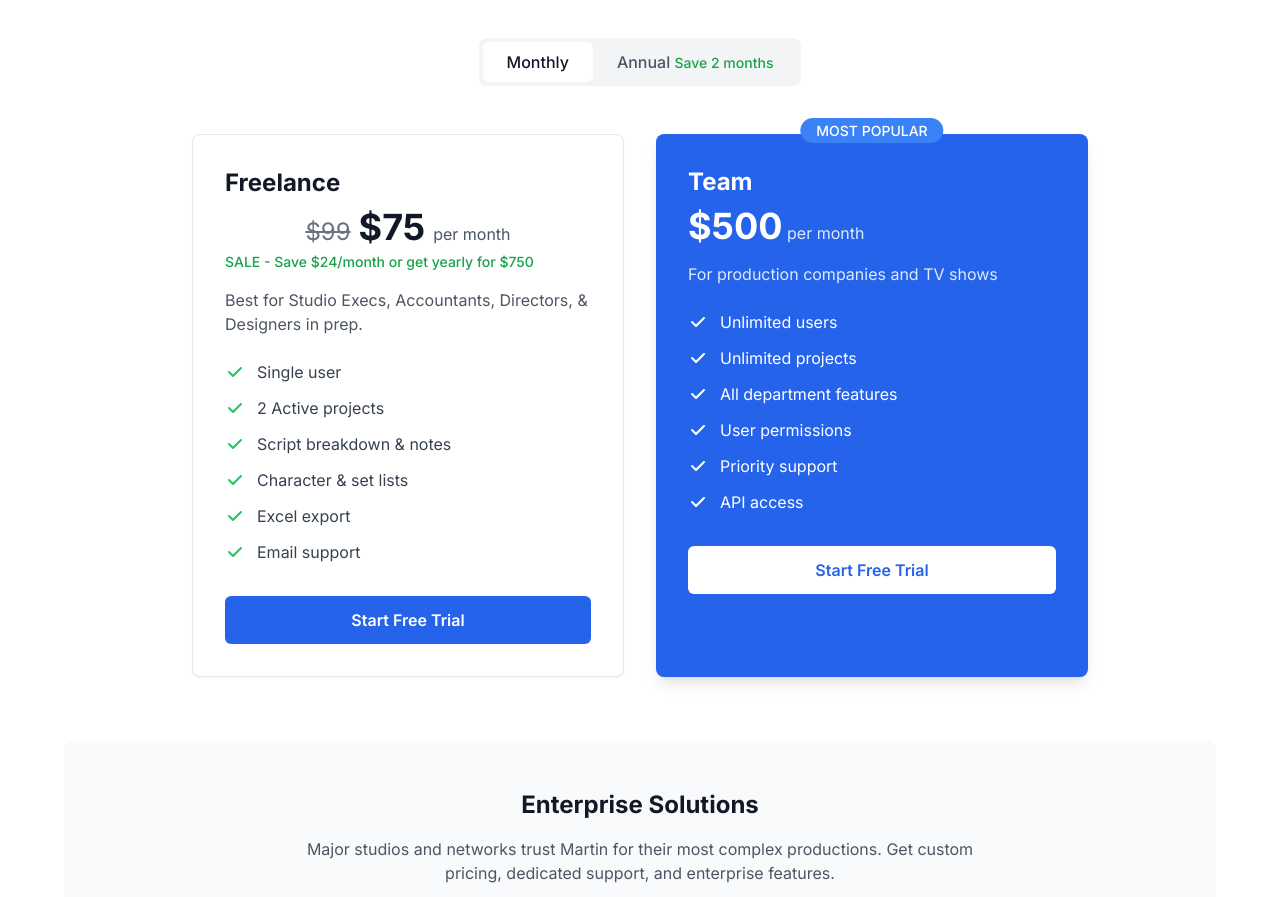
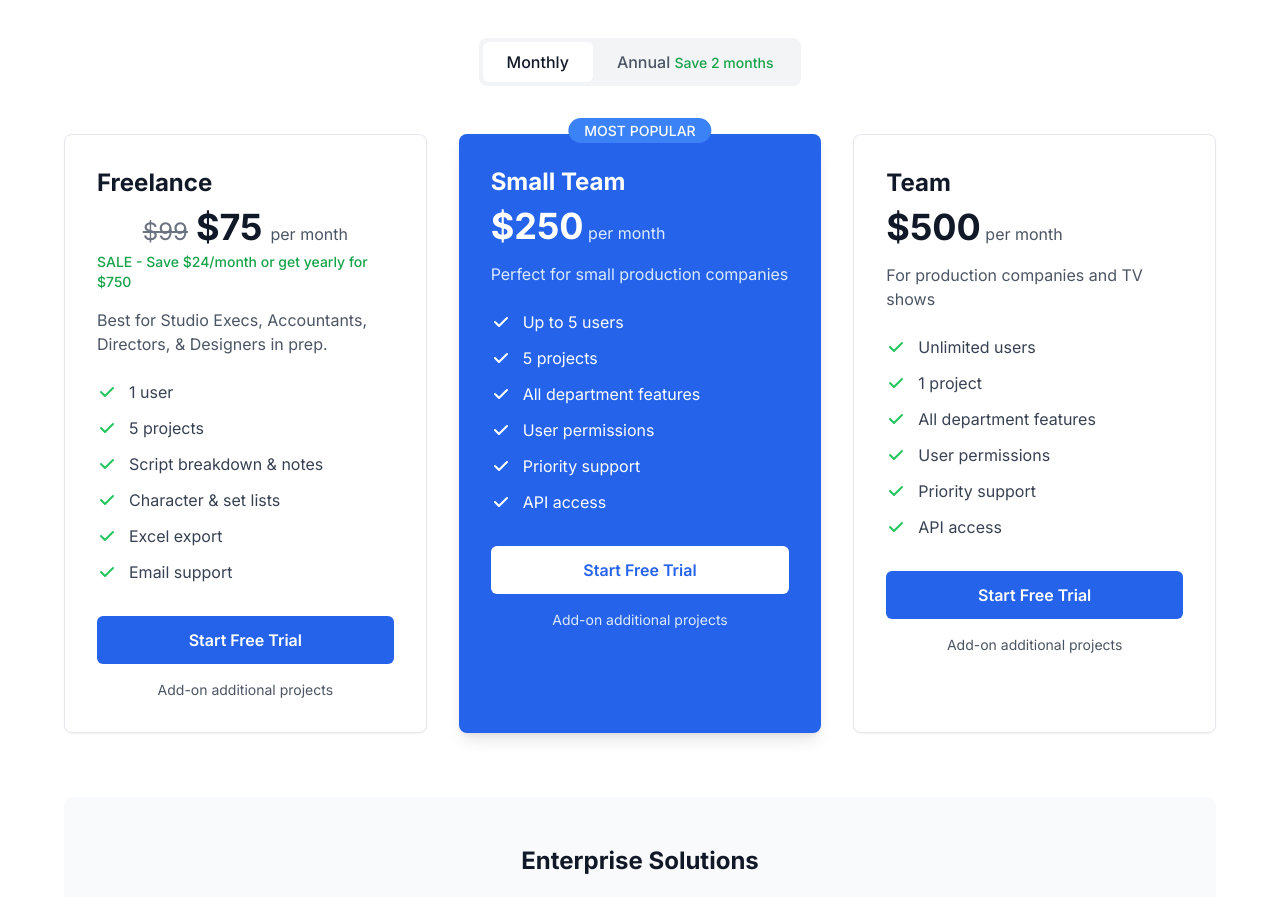
Before and after one commit to JJCinergy/martin-marketing-site, a Next.js app: page / in a window 1280 px wide. Shown: the part 2460-3357 px from the top of the page. Built offline with nearby package versions, Linux system fonts and the light colour scheme.

Commit message:
Update pricing tiers to Freelance, Small Team, and Team with Outseta links

```diff
--- a/components/sections/Pricing.tsx
+++ b/components/sections/Pricing.tsx
@@ -24,7 +24,7 @@ export default function Pricing() {
         </div>
 
         {/* Pricing Cards */}
-        <div className="grid grid-cols-1 md:grid-cols-2 gap-8 max-w-4xl mx-auto mb-16">
+        <div className="grid grid-cols-1 md:grid-cols-3 gap-8 max-w-6xl mx-auto mb-16">
           {/* Freelance Plan */}
           <div className="bg-white p-8 rounded-lg shadow-sm border border-gray-200">
             <h3 className="text-2xl font-bold text-gray-900 mb-2">Freelance</h3>
@@ -42,13 +42,13 @@ export default function Pricing() {
                 <svg className="w-5 h-5 text-green-500 mr-3 mt-0.5" fill="currentColor" viewBox="0 0 20 20">
                   <path fillRule="evenodd" d="M16.707 5.293a1 1 0 010 1.414l-8 8a1 1 0 01-1.414 0l-4-4a1 1 0 011.414-1.414L8 12.586l7.293-7.293a1 1 0 011.414 0z" clipRule="evenodd" />
                 </svg>
-                <span className="text-gray-700">Single user</span>
+                <span className="text-gray-700">1 user</span>
               </li>
               <li className="flex items-start">
                 <svg className="w-5 h-5 text-green-500 mr-3 mt-0.5" fill="currentColor" viewBox="0 0 20 20">
                   <path fillRule="evenodd" d="M16.707 5.293a1 1 0 010 1.414l-8 8a1 1 0 01-1.414 0l-4-4a1 1 0 011.414-1.414L8 12.586l7.293-7.293a1 1 0 011.414 0z" clipRule="evenodd" />
                 </svg>
-                <span className="text-gray-700">2 Active projects</span>
+                <span className="text-gray-700">5 projects</span>
               </li>
               <li className="flex items-start">
                 <svg className="w-5 h-5 text-green-500 mr-3 mt-0.5" fill="currentColor" viewBox="0 0 20 20">
@@ -75,36 +75,37 @@ export default function Pricing() {
                 <span className="text-gray-700">Email support</span>
               </li>
             </ul>
-            <button className="w-full bg-blue-600 text-white py-3 px-6 rounded-md font-semibold hover:bg-blue-700 transition-colors">
+            <a href="https://martin-digital-inc.outseta.com/auth?widgetMode=register&planUid=DmwBvrW4&planPaymentTerm=month&skipPlanOptions=true#o-anonymous" className="block w-full bg-blue-600 text-white py-3 px-6 rounded-md font-semibold hover:bg-blue-700 transition-colors text-center">
               Start Free Trial
-            </button>
+            </a>
+            <p className="text-sm text-gray-600 text-center mt-4">Add-on additional projects</p>
           </div>
 
-          {/* Team Plan */}
+          {/* Small Team Plan */}
           <div className="relative bg-blue-600 p-8 rounded-lg shadow-lg">
             <div className="absolute -top-4 left-1/2 transform -translate-x-1/2">
               <span className="bg-blue-500 text-white px-4 py-1 rounded-full text-sm font-medium uppercase">
                 Most Popular
               </span>
             </div>
-            <h3 className="text-2xl font-bold text-white mb-2">Team</h3>
+            <h3 className="text-2xl font-bold text-white mb-2">Small Team</h3>
             <div className="mb-4">
-              <span className="text-4xl font-bold text-white">$500</span>
+              <span className="text-4xl font-bold text-white">$250</span>
               <span className="text-blue-100"> per month</span>
             </div>
-            <p className="text-blue-100 mb-6">For production companies and TV shows</p>
+            <p className="text-blue-100 mb-6">Perfect for small production companies</p>
             <ul className="space-y-3 mb-8">
               <li className="flex items-start">
                 <svg className="w-5 h-5 text-white mr-3 mt-0.5" fill="currentColor" viewBox="0 0 20 20">
                   <path fillRule="evenodd" d="M16.707 5.293a1 1 0 010 1.414l-8 8a1 1 0 01-1.414 0l-4-4a1 1 0 011.414-1.414L8 12.586l7.293-7.293a1 1 0 011.414 0z" clipRule="evenodd" />
                 </svg>
-                <span className="text-white">Unlimited users</span>
+                <span className="text-white">Up to 5 users</span>
               </li>
               <li className="flex items-start">
                 <svg className="w-5 h-5 text-white mr-3 mt-0.5" fill="currentColor" viewBox="0 0 20 20">
                   <path fillRule="evenodd" d="M16.707 5.293a1 1 0 010 1.414l-8 8a1 1 0 01-1.414 0l-4-4a1 1 0 011.414-1.414L8 12.586l7.293-7.293a1 1 0 011.414 0z" clipRule="evenodd" />
                 </svg>
-                <span className="text-white">Unlimited projects</span>
+                <span className="text-white">5 projects</span>
               </li>
               <li className="flex items-start">
                 <svg className="w-5 h-5 text-white mr-3 mt-0.5" fill="currentColor" viewBox="0 0 20 20">
@@ -131,9 +132,62 @@ export default function Pricing() {
                 <span className="text-white">API access</span>
               </li>
             </ul>
-            <button className="w-full bg-white text-blue-600 py-3 px-6 rounded-md font-semibold hover:bg-gray-50 transition-colors">
+            <a href="https://martin-digital-inc.outseta.com/auth?widgetMode=register&planUid=pWrYJg9n&planPaymentTerm=month&skipPlanOptions=true#o-anonymous" className="block w-full bg-white text-blue-600 py-3 px-6 rounded-md font-semibold hover:bg-gray-50 transition-colors text-center">
               Start Free Trial
-            </button>
+            </a>
+            <p className="text-sm text-blue-100 text-center mt-4">Add-on additional projects</p>
+          </div>
+
+          {/* Team Plan */}
+          <div className="bg-white p-8 rounded-lg shadow-sm border border-gray-200">
+            <h3 className="text-2xl font-bold text-gray-900 mb-2">Team</h3>
+            <div className="mb-4">
+              <span className="text-4xl font-bold text-gray-900">$500</span>
+              <span className="text-gray-600"> per month</span>
+            </div>
+            <p className="text-gray-600 mb-6">For production companies and TV shows</p>
+            <ul className="space-y-3 mb-8">
+              <li className="flex items-start">
+                <svg className="w-5 h-5 text-green-500 mr-3 mt-0.5" fill="currentColor" viewBox="0 0 20 20">
+                  <path fillRule="evenodd" d="M16.707 5.293a1 1 0 010 1.414l-8 8a1 1 0 01-1.414 0l-4-4a1 1 0 011.414-1.414L8 12.586l7.293-7.293a1 1 0 011.414 0z" clipRule="evenodd" />
+                </svg>
+                <span className="text-gray-700">Unlimited users</span>
+              </li>
+              <li className="flex items-start">
+                <svg className="w-5 h-5 text-green-500 mr-3 mt-0.5" fill="currentColor" viewBox="0 0 20 20">
+                  <path fillRule="evenodd" d="M16.707 5.293a1 1 0 010 1.414l-8 8a1 1 0 01-1.414 0l-4-4a1 1 0 011.414-1.414L8 12.586l7.293-7.293a1 1 0 011.414 0z" clipRule="evenodd" />
+                </svg>
+                <span className="text-gray-700">1 project</span>
+              </li>
+              <li className="flex items-start">
+                <svg className="w-5 h-5 text-green-500 mr-3 mt-0.5" fill="currentColor" viewBox="0 0 20 20">
+                  <path fillRule="evenodd" d="M16.707 5.293a1 1 0 010 1.414l-8 8a1 1 0 01-1.414 0l-4-4a1 1 0 011.414-1.414L8 12.586l7.293-7.293a1 1 0 011.414 0z" clipRule="evenodd" />
+                </svg>
+                <span className="text-gray-700">All department features</span>
+              </li>
+              <li className="flex items-start">
+                <svg className="w-5 h-5 text-green-500 mr-3 mt-0.5" fill="currentColor" viewBox="0 0 20 20">
+                  <path fillRule="evenodd" d="M16.707 5.293a1 1 0 010 1.414l-8 8a1 1 0 01-1.414 0l-4-4a1 1 0 011.414-1.414L8 12.586l7.293-7.293a1 1 0 011.414 0z" clipRule="evenodd" />
+                </svg>
+                <span className="text-gray-700">User permissions</span>
+              </li>
+              <li className="flex items-start">
+                <svg className="w-5 h-5 text-green-500 mr-3 mt-0.5" fill="currentColor" viewBox="0 0 20 20">
+                  <path fillRule="evenodd" d="M16.707 5.293a1 1 0 010 1.414l-8 8a1 1 0 01-1.414 0l-4-4a1 1 0 011.414-1.414L8 12.586l7.293-7.293a1 1 0 011.414 0z" clipRule="evenodd" />
+                </svg>
+                <span className="text-gray-700">Priority support</span>
+              </li>
+              <li className="flex items-start">
+                <svg className="w-5 h-5 text-green-500 mr-3 mt-0.5" fill="currentColor" viewBox="0 0 20 20">
+                  <path fillRule="evenodd" d="M16.707 5.293a1 1 0 010 1.414l-8 8a1 1 0 01-1.414 0l-4-4a1 1 0 011.414-1.414L8 12.586l7.293-7.293a1 1 0 011.414 0z" clipRule="evenodd" />
+                </svg>
+                <span className="text-gray-700">API access</span>
+              </li>
+            </ul>
+            <a href="https://martin-digital-inc.outseta.com/auth?widgetMode=register&planUid=z9M31Jm4&planPaymentTerm=month&skipPlanOptions=true#o-anonymous" className="block w-full bg-blue-600 text-white py-3 px-6 rounded-md font-semibold hover:bg-blue-700 transition-colors text-center">
+              Start Free Trial
+            </a>
+            <p className="text-sm text-gray-600 text-center mt-4">Add-on additional projects</p>
           </div>
         </div>
 
@@ -151,7 +205,7 @@ export default function Pricing() {
         {/* Footer text */}
         <div className="text-center mt-12 space-y-2">
           <p className="text-gray-600">14-day free trial. Cancel anytime.</p>
-          <p className="text-gray-600"><strong>Money-back guarantee:</strong> If Martin doesn't save you time, we'll refund your first month.</p>
+          <p className="text-gray-600"><strong>Money-back guarantee:</strong> If Martin doesn&apos;t save you time, we&apos;ll refund your first month.</p>
         </div>
       </div>
     </section>
```
